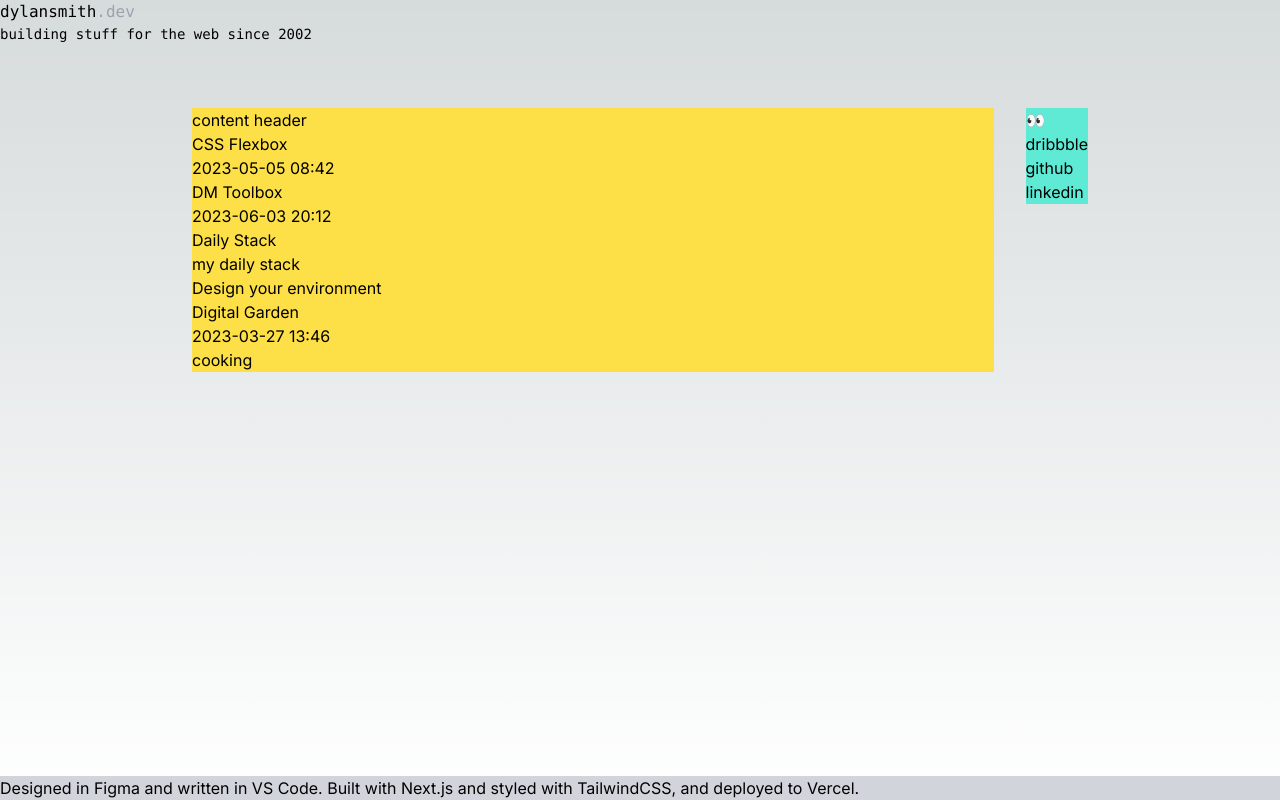
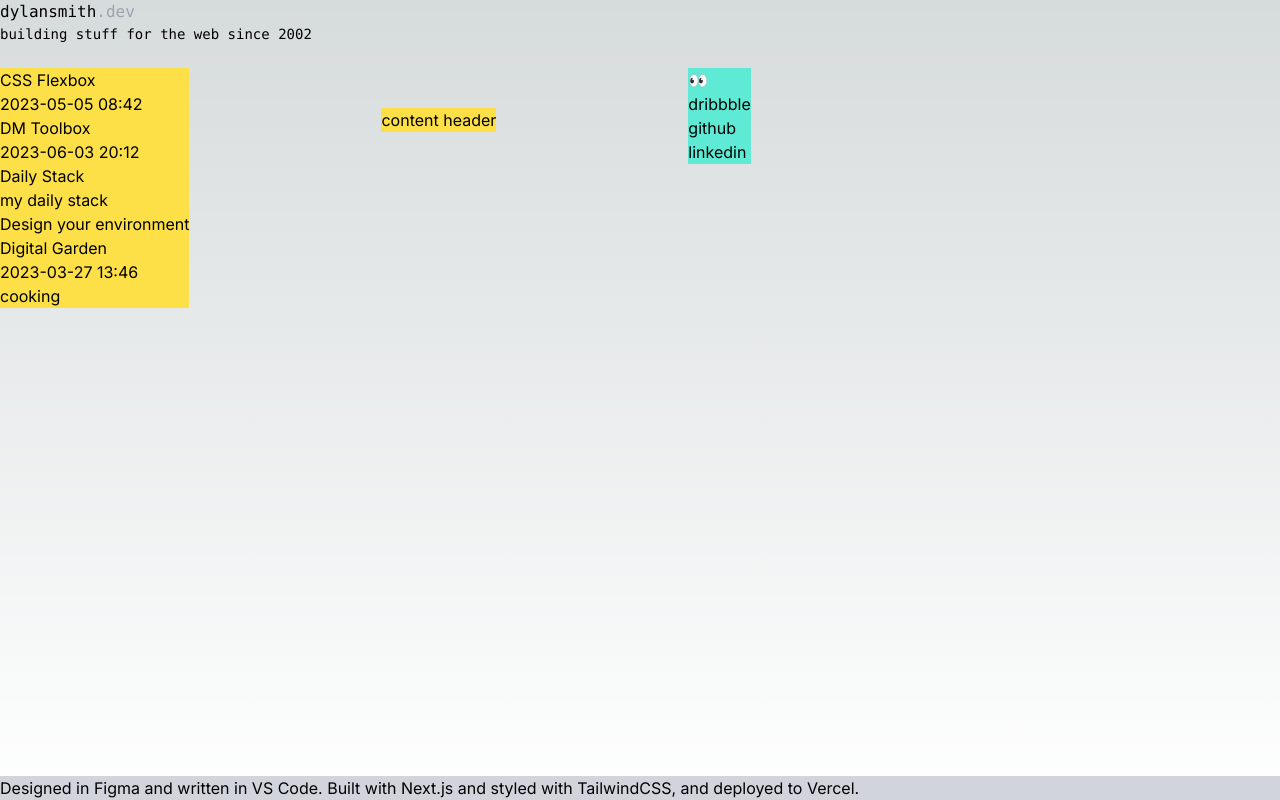
Before and after one commit to dylpckl/dsdev, a Next.js app: page / in a window 1280 px wide. Built offline with nearby package versions, Linux system fonts and the light colour scheme.

Commit message:
statically generate slugs, move nav to layout

```diff
--- /dev/null
+++ b/components/PostPreview.tsx
@@ -0,0 +1,16 @@
+import Link from "next/link";
+import { PostMetadata } from "./PostMetadata";
+
+const PostPreview = (props: PostMetadata) => {
+  return (
+    <div>
+      <Link href={`/posts/${props.slug}`}>
+        <h2>{props.slug}</h2>
+      </Link>
+      <p>{props.subtitle}</p>
+      <p>{props.dateCreated}</p>
+    </div>
+  );
+};
+
+export default PostPreview;
--- /dev/null
+++ b/components/getPostMetadata.ts
@@ -0,0 +1,25 @@
+import fs from "fs";
+import matter from "gray-matter";
+import { PostMetadata } from "./PostMetadata";
+
+const getPostMetadata = (): PostMetadata[] => {
+  const folder = "posts/";
+  const files = fs.readdirSync(folder);
+  const markdownPosts = files.filter((file) => file.endsWith(".md"));
+
+  const posts = markdownPosts.map((fileName) => {
+    const fileContents = fs.readFileSync(`posts/${fileName}`, "utf-8");
+    const matterResult = matter(fileContents);
+    return {
+      dateCreated: matterResult.data.dateCreated,
+      subtitle: matterResult.data.subtitle,
+      slug: fileName.replace(".md", ""),
+    };
+  });
+  return posts;
+
+  // const slugs = markdownPosts.map((file) => file.replace(".md", ""));
+  // return slugs;
+};
+
+export default getPostMetadata
--- a/src/app/layout.tsx
+++ b/src/app/layout.tsx
@@ -2,6 +2,8 @@ import "./globals.css";
 import type { Metadata } from "next";
 import { Inter } from "next/font/google";
 import Link from "next/link";
+import getPostMetadata from "../../components/getPostMetadata";
+import PostPreview from "../../components/PostPreview";
 
 const inter = Inter({ subsets: ["latin"] });
 
@@ -10,11 +12,20 @@ export const metadata: Metadata = {
   description: "Generated by create next app",
 };
 
+
+
 export default function RootLayout({
   children,
 }: {
   children: React.ReactNode;
 }) {
+  const postMetadata = getPostMetadata();
+  const postPreviews = postMetadata.map((post) => (
+    <PostPreview
+      key={post.slug}
+      {...post}
+    />
+  ));
   const header = (
     <header>
       <div className="w-full font-mono mb-6 flex flex-col">
@@ -39,16 +50,29 @@ export default function RootLayout({
     </div>
   );
 
-  const nav = <nav className="bg-yellow-300 text black">nav</nav>;
+  const nav = <nav className="bg-yellow-300 text-black">{postPreviews}</nav>;
+
+  const connect = (
+    <div className="bg-teal-300 flex flex-col h-fit">
+      <span>👀</span>
+      <span>dribbble</span>
+      <span>github</span>
+      <span>linkedin</span>
+    </div>
+  );
 
   return (
     <html lang="en">
       <body
         className={`${inter.className} flex flex-col justify-between h-screen`}
       >
-        <div className="">
+        <div className="flex flex-col">
           {header}
-          {children}
+          <div className="flex">
+            {nav}
+            {children}
+            {connect}
+          </div>
         </div>
 
         {footer}
--- a/src/app/page.tsx
+++ b/src/app/page.tsx
@@ -4,44 +4,19 @@ import path from "path";
 import Link from "next/link";
 import matter from "gray-matter";
 import { PostMetadata } from "../../components/PostMetadata";
-
-const getPostMetadata = (): PostMetadata[] => {
-  const folder = "posts/";
-  const files = fs.readdirSync(folder);
-  // console.log(files)
-  const markdownPosts = files.filter((file) => file.endsWith(".md"));
-  console.log(markdownPosts);
-  // console.log(process.cwd());
-
-  const posts = markdownPosts.map((fileName) => {
-    // const actualPath = readFile(__dirname + path, fileName);
-    // const directory = path.resolve(process.cwd(), "posts");
-    // const file = readFileSync(path.join(directory, fileName), "utf8");
-    const fileContents = fs.readFileSync(`posts/${fileName}`, "utf-8");
-    const matterResult = matter(fileContents);
-    return {
-      dateCreated: matterResult.data.dateCreated,
-      subtitle: matterResult.data.subtitle,
-      slug: fileName.replace(".md", ""),
-    };
-  });
-  return posts;
-
-  // const slugs = markdownPosts.map((file) => file.replace(".md", ""));
-  // return slugs;
-};
+import getPostMetadata from "../../components/getPostMetadata";
 
 export default function Home() {
   const postMetadata = getPostMetadata();
-  const postPreviews = postMetadata.map((post) => (
-    <div>
-      <Link href={`/posts/${post.slug}`}>
-        <h2>{post.slug}</h2>
-      </Link>
-      <p>{post.subtitle}</p>
-      <p>{post.dateCreated}</p>
-    </div>
-  ));
+  // const postPreviews = postMetadata.map((post) => (
+  //   <div>
+  //     <Link href={`/posts/${post.slug}`}>
+  //       <h2>{post.slug}</h2>
+  //     </Link>
+  //     <p>{post.subtitle}</p>
+  //     <p>{post.dateCreated}</p>
+  //   </div>
+  // ));
   return (
     <main className="flex flex-col px-48 py-10">
       {/* Body */}
@@ -49,15 +24,6 @@ export default function Home() {
         {/* Content */}
         <div className="bg-yellow-300 text-black w-full h-fit">
           <div className="">content header</div>
-          <div>{postPreviews}</div>
-        </div>
-
-        {/* Connect */}
-        <div className="bg-teal-300 flex flex-col h-fit">
-          <span>👀</span>
-          <span>dribbble</span>
-          <span>github</span>
-          <span>linkedin</span>
         </div>
       </div>
     </main>
--- a/src/app/posts/[slug]/page.tsx
+++ b/src/app/posts/[slug]/page.tsx
@@ -1,6 +1,7 @@
 import fs from "fs";
 import Markdown from "markdown-to-jsx";
 import matter from "gray-matter";
+import getPostMetadata from "../../../../components/getPostMetadata";
 
 const getPostContent = (slug: string) => {
   const folder = "posts/";
@@ -9,6 +10,13 @@ const getPostContent = (slug: string) => {
   const matterResult = matter(content);
   console.log(matterResult);
   return matterResult;
+};
+
+export const generateStaticParams = async () => {
+  const posts = getPostMetadata();
+  return posts.map((post) => ({
+    slug: post.slug,
+  }));
 };
 
 const PostPage = (props: any) => {
```
